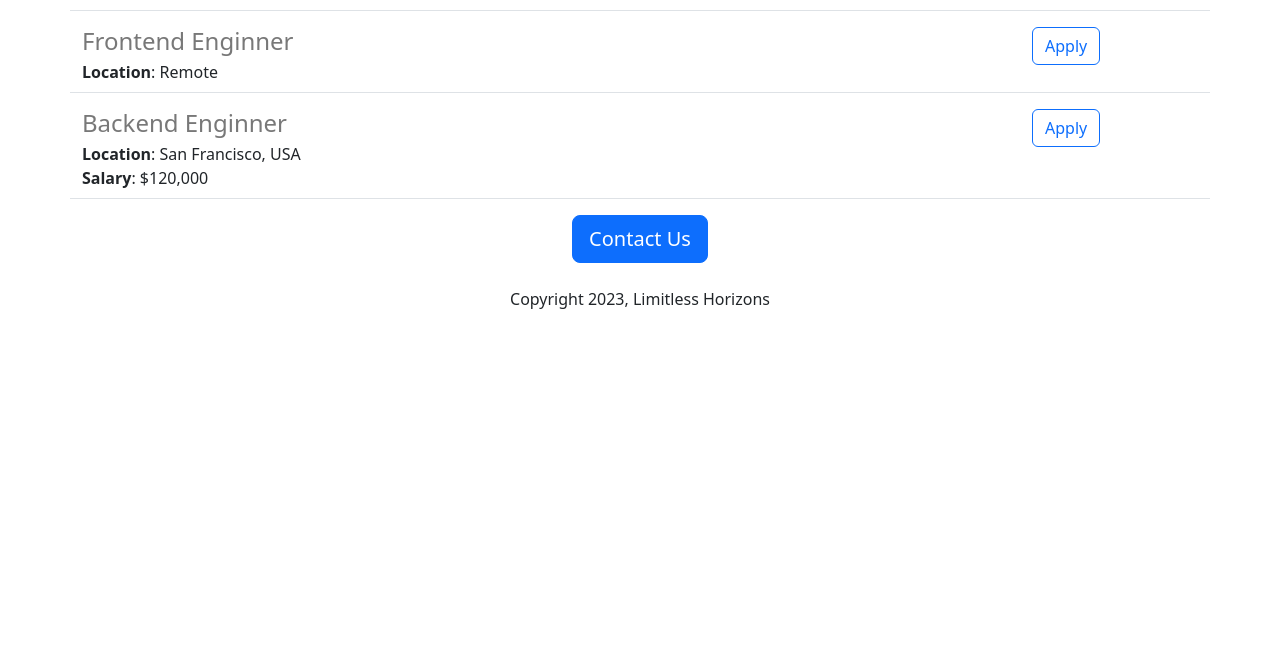
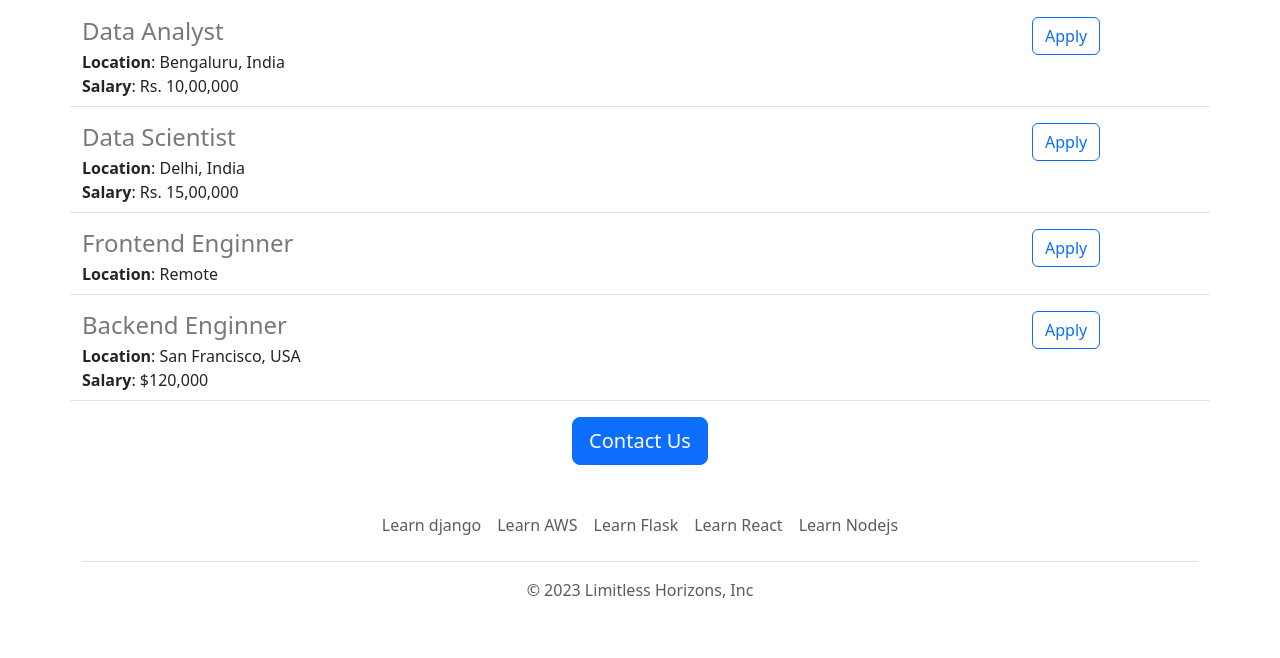
Before and after one commit to shivam2109/limitless-horizons-v2, a Flask app: page / in a window 1280 px wide. Shown: the part 893-1551 px from the top of the page. Before the commit the page ends 1202 px from the top, so only its background shows below. Run offline with Flask 2, Linux system fonts and the light colour scheme.

Commit message:
Functional and aesthetic changes

```diff
--- /dev/null
+++ b/templates/footer.html
@@ -0,0 +1,12 @@
+<div class="container">
+  <footer class="py-3 my-4">
+    <ul class="nav justify-content-center border-bottom pb-3 mb-3">
+      <li class="nav-item"><a href="https://docs.djangoproject.com/en/4.1/intro/overview/" target="_blank" class="nav-link px-2 text-muted">Learn django</a></li>
+      <li class="nav-item"><a href="https://docs.aws.amazon.com/whitepapers/latest/aws-overview/introduction.html" target="_blank" class="nav-link px-2 text-muted">Learn AWS</a></li>
+      <li class="nav-item"><a href="https://flask.palletsprojects.com/en/2.2.x/quickstart/" target="_blank" class="nav-link px-2 text-muted">Learn Flask</a></li>
+      <li class="nav-item"><a href="https://reactjs.org/docs/getting-started.html" target="_blank" class="nav-link px-2 text-muted">Learn React</a></li>
+      <li class="nav-item"><a href="https://nodejs.dev/en/learn/" target="_blank" class="nav-link px-2 text-muted">Learn Nodejs</a></li>
+    </ul>
+    <p class="text-center text-muted">&copy; 2023 {{company_name}}, Inc</p>
+  </footer>
+</div>
--- a/templates/home.html
+++ b/templates/home.html
@@ -10,17 +10,25 @@
         height: 360px;
         width: 100%;
         object-fit: cover;
+        margin-bottom: 16px;
       }
     </style>
   </head>
   <body>
+    {% include 'nav.html' %}
+    <img class="img-fluid" id="banner" src="static/banner.jpg">
     <div class="container">
       <h1 class="text-center mt-2 mb-4">{{company_name}}</h1>
-      <img class="img-fluid" id="banner" src="static/banner.jpg">
-      <h2 class="text-center mt-2 mb-4">About Us</h2>
-      <p class="lead">
-        Lorem ipsum dolor sit amet, consectetur adipiscing elit, sed do eiusmod tempor incididunt ut labore et dolore magna aliqua. Ut enim ad minim veniam, quis nostrud exercitation ullamco laboris nisi ut aliquip ex ea commodo consequat. Duis aute irure dolor in reprehenderit in voluptate velit esse cillum dolore eu fugiat nulla pariatur. Excepteur sint occaecat cupidatat non proident, sunt in culpa qui officia deserunt mollit anim id est laborum.
-      </p>
+      <div class="row" style="margin-bottom:16px">
+        <div class="col-md-6">
+          <p class="lead">
+            Lorem ipsum dolor sit amet, consectetur adipiscing elit, sed do eiusmod tempor incididunt ut labore et dolore magna aliqua. Ut enim ad minim veniam, quis nostrud exercitation ullamco laboris nisi ut aliquip ex ea commodo consequat. Duis aute irure dolor in reprehenderit in voluptate velit esse cillum dolore eu fugiat nulla pariatur. Excepteur sint occaecat cupidatat non proident, sunt in culpa qui officia deserunt mollit anim id est laborum.
+          </p>
+        </div>
+        <div class="d-none d-md-block col-md-6">
+          <img src="static/people.jpg" style="height:320px;border-radius:4px">
+        </div>
+      </div>
       <h2 class="text-center mt-2 mb-4">Open Positions</h2>
       <div>
         {% for job in jobs %}
@@ -28,9 +36,9 @@
         {% endfor %}
       </div>
       <div class="text-center">
-        <button class="btn btn-primary btn-lg">Contact Us</button>
-        <p class="mt-4">Copyright 2023, {{company_name}} </p>
+        <a href="mailto:shivamsahusatna@gmail.com?subject=Question%20about%20job%20openings&body=My%20name%3A%20%3Cyour%20name%3E%0D%0A%0D%0AMy%20Questions%3A%20%3Center%20question%20here%3E" class="btn btn-primary btn-lg">Contact Us</a>
       </div>
     </div>
+    {% include 'footer.html' %}
   </body>
 </html>
--- a/templates/jobitem.html
+++ b/templates/jobitem.html
@@ -10,7 +10,7 @@
       </div>
     {% endif %}
   </div>
-  <div class="col-2">
-    <button type="button" class="btn btn-outline-primary">Apply</button>
+  <div class="col-2" style="padding-right:16px;">
+    <a href="mailto:shivamsahusatna@gmail.com?subject=Application%20for%20{{job['title']}}&body=My%20Name%3A%20%3Cyour%20name%20here%3E%0D%0A%0D%0AMy%20Resume%20link%3A%20%3Cresume%20link%3E%0D%0A%0D%0AMy%20LinkedIn%3A%20%3Clinkedin%20link%3E%0D%0A" type="button" class="btn btn-outline-primary">Apply</a>
   </div>
 </div>
--- /dev/null
+++ b/templates/nav.html
@@ -0,0 +1,9 @@
+<nav class="navbar shadow-sm fixed-top bg-white">
+  <div class="container-fluid">
+    <a class="navbar-brand" href="#">
+      <img src="/static/logo.svg" alt="Logo" width="30" height="24" class="d-inline-block align-text-top">
+      {{company_name}}
+    </a>
+  </div>
+</nav>
+<div style="height:56px;"></div>
```
Also changed, not shown: static/logo.svg (added), 1 other file.
